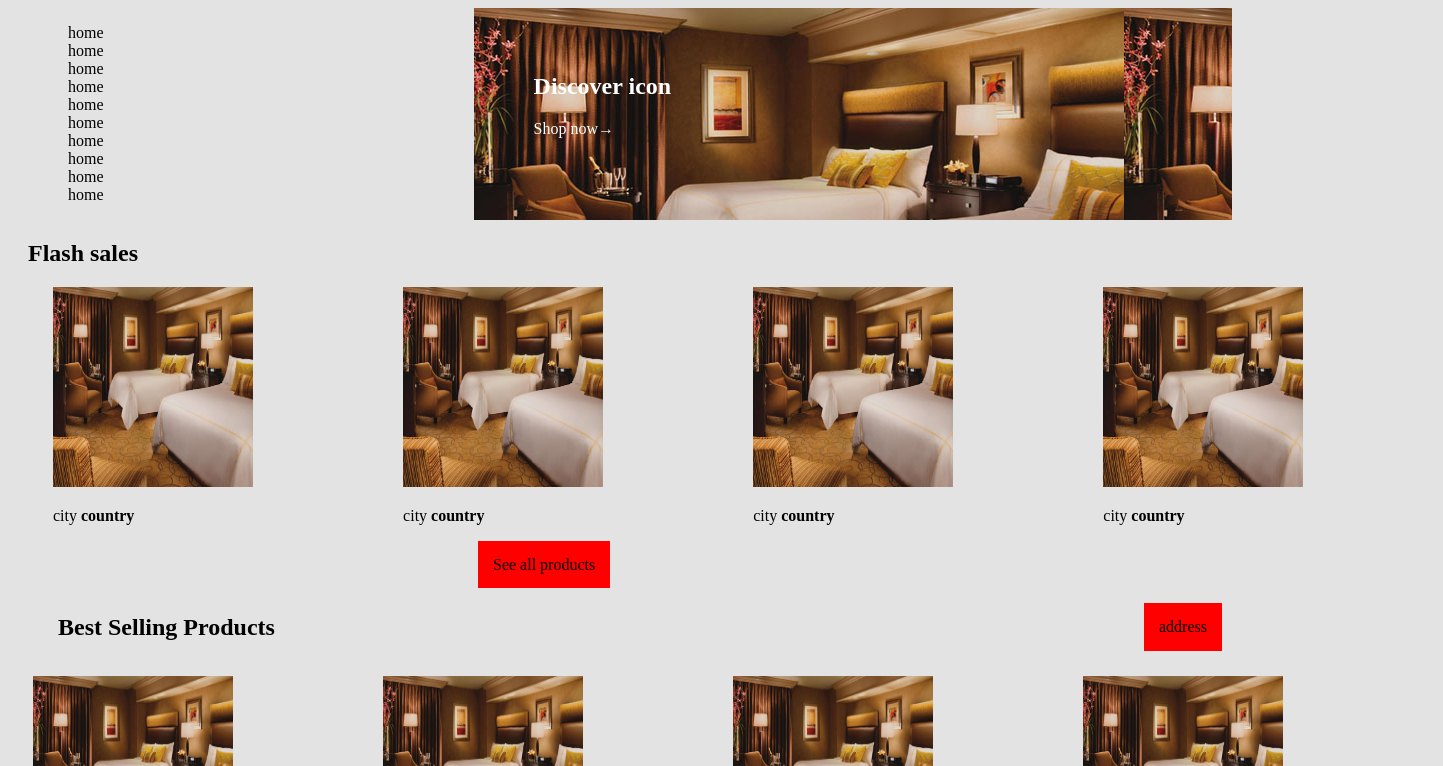
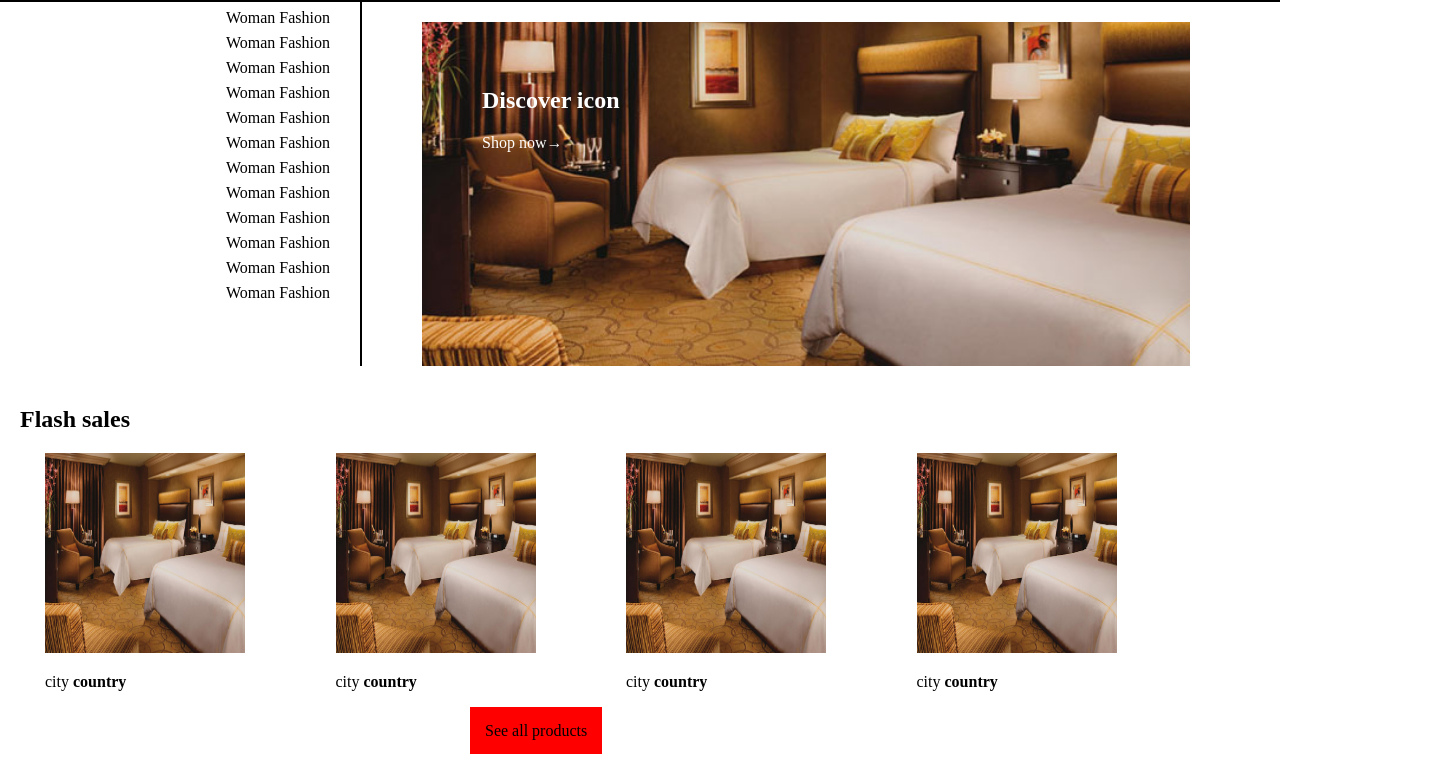
Before and after one commit to naveedniazi95/paracticerepo, a plain HTML site: page index.html in a window 1280 px wide. Shown: the part 80-846 px from the top of the page, 1443 px wide, since content can reach past the window. Drawn offline with Linux system fonts and the light colour scheme.

Commit message:
some changes

```diff
--- a/index.html
+++ b/index.html
@@ -13,32 +13,40 @@
             <a href="" id="logo">Exclusive</a>
             <nav>
                 <ul>
-                    <li>Home</li>
-                    <li>Contact</li>
-                    <li>About</li>
-                    <li>Sign up</li>
-                    <input type="text" placeholder="search">
-                    <button type="submit"><i class="fa fa-search"></i></button>
-                    <button type="submit"><i class="fa fa-shopping-cart"></i></button>
-                    <button type="submit"><i class="fa fa-heart-o"></i></button>
+                    <li><a href="">Home</a></li>
+                    <li><a href="">Contac</a></li>
+                    <li><a href="">Home</a></li>
+                    <li><a href="">Home</a></li>
                 </ul>
+
+
+
             </nav>
+            <div id="nav-buttons">
+                <input type="search" placeholder="search Product">
+                <button type="submit"><i class="fa fa-search"></i></button>
+                <button type="submit"><i class="fa fa-shopping-cart"></i></button>
+                <button type="submit"><i class="fa fa-heart-o"></i></button>
+            </div>
         </div>
     </header>
     <main>
 
         <section id="hero">
-            <ul >
-            <li>home</li>
-            <li>home</li>
-            <li>home</li>
-            <li>home</li>
-            <li>home</li>
-            <li>home</li>
-            <li>home</li>
-            <li>home</li>
-            <li>home</li>
-            <li>home</li>
+            <ul>
+            <li>Woman Fashion</li>
+            <li>Woman Fashion</li>
+            <li>Woman Fashion</li>
+            <li>Woman Fashion</li>
+            <li>Woman Fashion</li>
+            <li>Woman Fashion</li>
+            <li>Woman Fashion</li>
+            <li>Woman Fashion</li>
+            <li>Woman Fashion</li>
+            <li>Woman Fashion</li>
+            <li>Woman Fashion</li>
+            <li>Woman Fashion</li>
+
         </ul>
            </div>
             <div id="content">
--- a/style.css
+++ b/style.css
@@ -1,5 +1,6 @@
 body{
-    background-color: #443f4524;
+    background-color: #FFFFFF;
+    margin: 0;
 }
 #main-head{
     display: flex;
@@ -7,18 +8,31 @@ body{
     align-items: center;
     height: 80px;
     width: 95%;
-    padding: 0 40px;
+    /* padding: 0 40px; */
+    max-width: 1200px;
+    margin: 0 auto;
 }
+#super-head{
+    background-color:#f4eeee;
+    border-bottom: 2px solid black;
+}
+#main-head ul{
+    list-style: none;
+    display: flex;
+    /* justify-content: space-between; */
+}
+#main-head nav{
+    display: flex;
+    justify-content: space-between;
+    align-items: center ;
+}
+
 #logo{
     text-decoration: none;
     font-size: 30px;
     color: black;
 }
-#main-head ul{
-    list-style: none;
-    display: flex;
-    content: '\e802';
-}
+
 #main-head li{
     margin: 0 15px;
 }
@@ -26,19 +40,34 @@ body{
 
 #hero{
     display: flex;
-    justify-content: space-between;
+    /* justify-content: center; */
+    /* gap: 170px; */
     background-size: cover;
     width: 100%;
     background-position: center;
-    margin: 0 20px;
+    /* margin: 30px 20px; */
 }
 #hero ul{
     list-style: none;
+    /* margin-top: 60px; */
+    width: 330px;
+    padding: 0;
+    padding-right: 30px;
+    border-right: 2px solid black;
+    margin: 0;
+    margin-bottom: 20px;
+}
+#hero ul li{
+    margin: 7px 0;
+    text-align: right;
 }
 #content {
     background-image: url(hotel-room.jpg);
     width: 60%;
-    margin: 0 60px;
+    height: 344px;
+    margin: 20px 60px;
+    background-position: center;
+    background-size: cover;
 }
 #hp{
     color: white;
@@ -55,7 +84,7 @@ body{
 }
 #itemss{
     display: grid;
-    width: 110%;
+    width: 90%;
     margin: 15px 25px;
     grid-template-columns: 1fr 1fr 1fr 1fr;
     gap: 10px;
```
